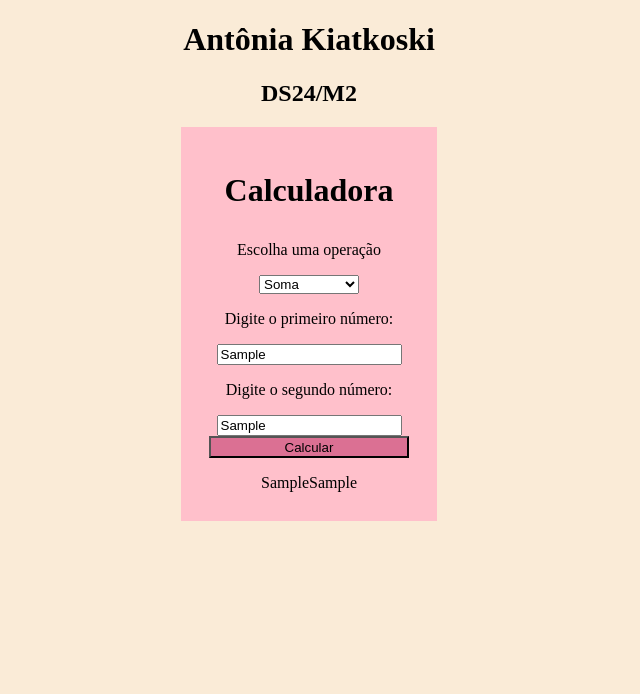
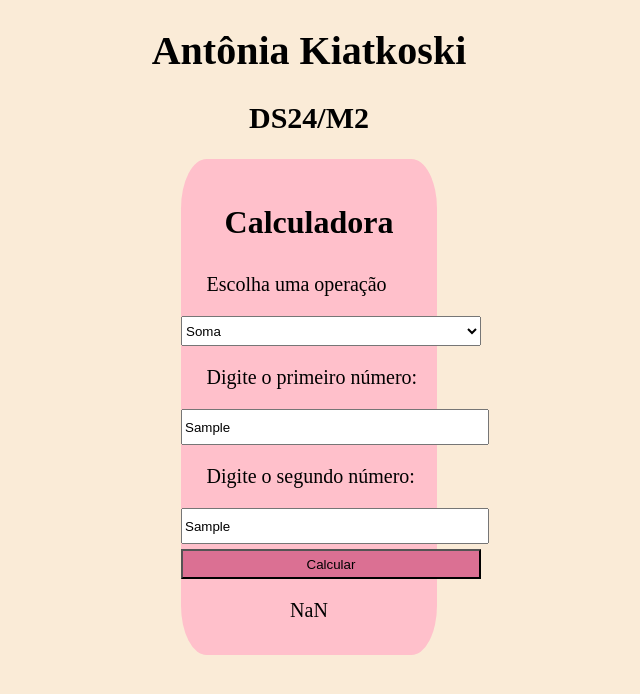
Before and after one commit to TTonia1/Calculadora, a plain HTML site: page index.html in a window 1280 px wide. Both pictures are taken after typing "Sample", "Sample" into the empty fields and a click on the button "Calcular". Shown: the whole page, without its empty margins (331-971 px from the left). Drawn offline with Linux system fonts and the light colour scheme.

Commit message:
Calculadora-simples
Finalizado

```diff
--- a/index.html
+++ b/index.html
@@ -14,19 +14,21 @@
     </header>
     <div id="Calculadora">
         <p id="titulo">Calculadora</p>
-        <p>Escolha uma operação</p>
+        <p class="arrumadinho">Escolha uma operação</p>
         <select name="operacao" id="operacao">
             <option value="soma">Soma</option>
             <option value="subtracao">Subtração</option>
             <option value="vezes">Multiplicação</option>
             <option value="divisao">Divisão</option>
         </select>
-        <p>Digite o primeiro número:</p>
-        <input type="text" id="numeroA">
-        <p>Digite o segundo número:</p>
-        <input type="text" id="numeroB">
-        <button id="minebotao"onclick="calcular()">Calcular</button>
-        <p id="resultado"> Seu resultado foi:</p>
+        <p class="arrumadinho">Digite o primeiro número:</p>
+        <input class="caixa" type="text" id="numeroA">
+        <p class="arrumadinho">Digite o segundo número:</p>
+        <input class="caixa" type="text" id="numeroB">
+        <div id="espaco">
+            <button id="minebotao"onclick="calcular()">Calcular</button>
+            <p id="resultado"> Seu resultado foi:</p>
+        </div>
     </div>
 </body>
 </html>
--- a/script.js
+++ b/script.js
@@ -1,25 +1,32 @@
 
 function calcular(){
-    const numeroA = document.getElementById('numeroA').value;
-    const numeroB = document.getElementById('numeroB').value;
-    const operacao = document.getElementById('operacao').value;
-    var resultado;
-    switch (operacao) {
+    var numeroA = document.getElementById('numeroA');
+    var numeroB = document.getElementById('numeroB');
+    var operacao = document.getElementById('operacao');
+    var final = document.getElementById('resultado');
+    var resultado = 0;
+    var numeroUm = Number(numeroA.value);
+    var numeroDois = Number(numeroB.value);
+    var selecionada = (operacao.value);
+    switch (selecionada) {
         case 'soma':
-            resultado = numeroA + numeroB;
+            resultado = numeroUm + numeroDois;
+            final.innerHTML = resultado;
             break;
         case 'subtracao':
-            result = numeroA - numeroB;
+            resultado = numeroUm - numeroDois;
+            final.innerHTML = resultado;
             break;
         case 'vezes':
-            result = num1 * num2;
+            resultado = numeroUm * numeroDois;
+            final.innerHTML = resultado;
             break;
-        case 'dividido':
-            result = num1 / num2;
+        case 'divisao':
+            resultado = numeroUm / numeroDois;
+            final.innerHTML = resultado;
             break;
         default:
-            result = 'Operação Inválida';
+            resultado = 'Operação Inválida';
             break;
     }
-    document.getElementById('resultado').textContent = resultado;
 }
--- a/style.css
+++ b/style.css
@@ -3,8 +3,12 @@ body{
     text-align: center;
     font-family: 'Times New Roman';
     background-color: antiquewhite;
+    font-size: 20px;
 }
 
+header{
+    text-align: center;
+}
 #Calculadora{
     background-color: pink;
     padding-top: 1%;
@@ -12,6 +16,7 @@ body{
     margin-right: 30%;
     margin-left: 40%;
     width: 20%;
+    border-radius: 10%;
 }
 
 #titulo{
@@ -22,6 +27,25 @@ body{
 
 #minebotao{
     background-color: palevioletred;
-    width: 200px;
-    padding-top: 1%;
+    width: 300px;
+    height: 30px;
 }
+
+.arrumadinho{
+    text-align: left;
+    margin-left: 10%;
+}
+
+#espaco{
+    margin-top: 2%;
+}
+
+#operacao{
+    width: 300px;
+    height: 30px;
+}
+
+.caixa{
+    width: 300px;
+    height: 30px;
+}
```
